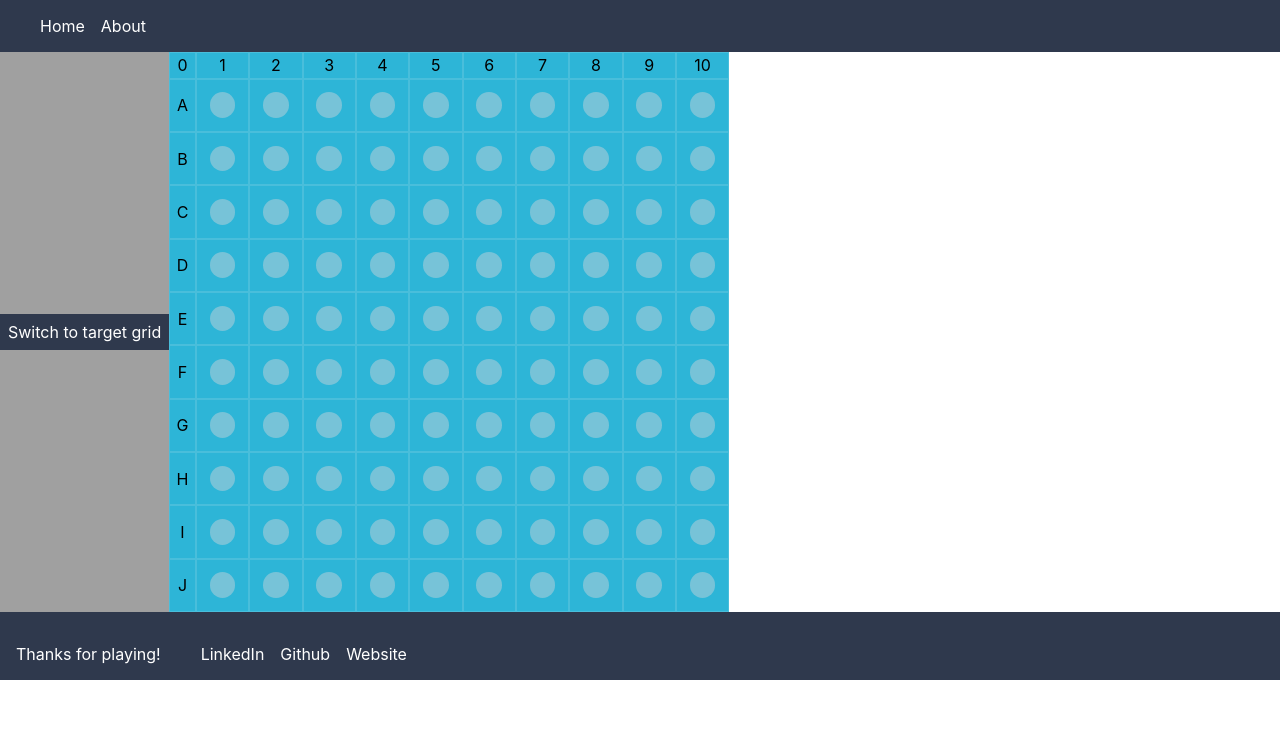
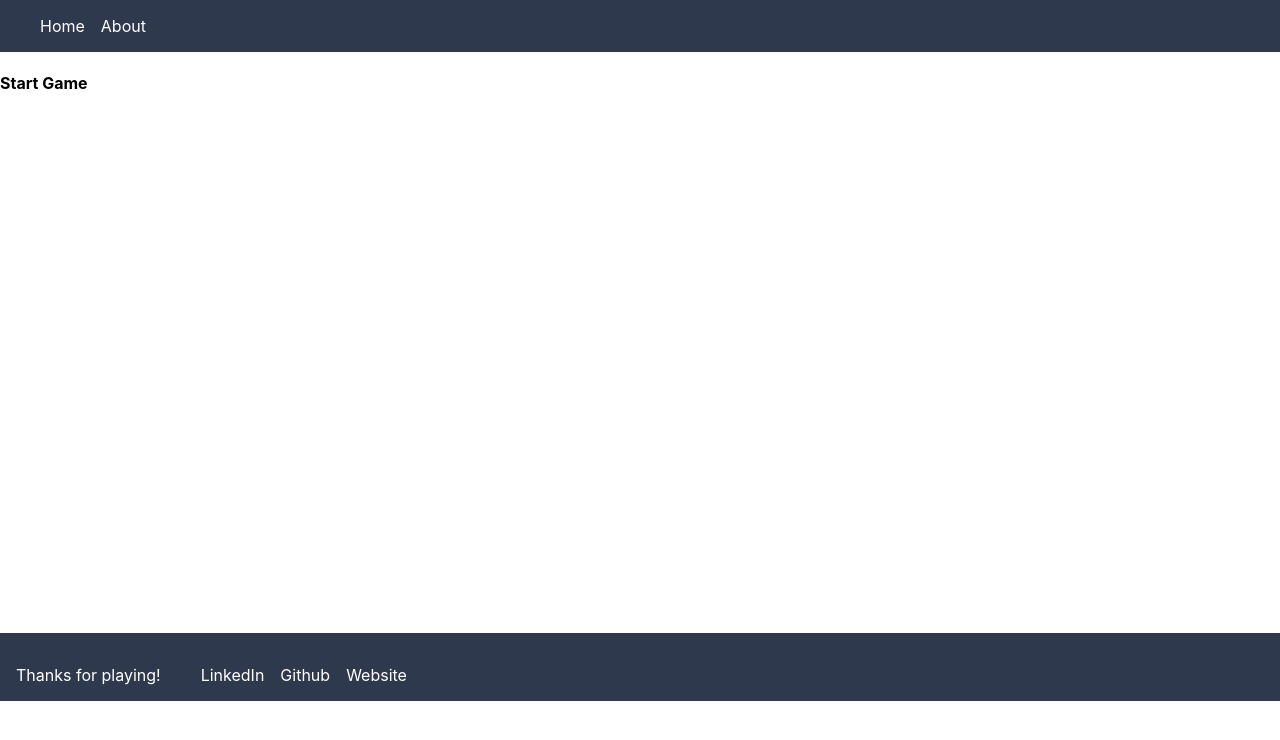
Before and after one commit to JesseBBuhler/battleship, a React (Create React App) app: page / in a window 1280 px wide. Shown: the top 740 px of the page. Built offline with nearby package versions, Linux system fonts and the light colour scheme.

Commit message:
make central game loop

```diff
--- a/src/components/grid/Cell.css
+++ b/src/components/grid/Cell.css
@@ -14,6 +14,14 @@
   background-color: var(--tertiary-grid-color);
 }
 
-.circle .hit {
+.circle.hit {
   background-color: red;
 }
+
+.circle.hello {
+  background-color: pink;
+}
+
+.circle.miss {
+  background-color: white;
+}
--- a/src/components/grid/Cell.jsx
+++ b/src/components/grid/Cell.jsx
@@ -10,7 +10,7 @@ const Cell = (props) => {
       }}
     >
       {cell.type !== "index" ? (
-        <div className={`circle ${cell.type}`}></div>
+        <div className={`circle ${cell.data}`}></div>
       ) : (
         cell.data
       )}
--- a/src/functions/setUpGrid.jsx
+++ b/src/functions/setUpGrid.jsx
@@ -4,7 +4,7 @@ const setUpGrid = () => {
   for (let i = 0; i < 10; i++) {
     const row = [];
     for (let j = 0; j < 10; j++) {
-      let cell = { type: "board", loc: { row: i, col: j }, data: "Cell!" };
+      let cell = { type: "board", loc: { row: i, col: j }, data: "hello" };
       row.push(cell);
     }
     gridArr.push(row);
--- a/src/pages/Game.css
+++ b/src/pages/Game.css
@@ -1,6 +1,12 @@
-.game {
+.dashboard {
   display: flex;
   flex-direction: row;
+}
+
+.getReady {
+  width: 70vh;
+  height: 70vh;
+  position: relative;
 }
 
 .controlPanel {
--- a/src/pages/Home.jsx
+++ b/src/pages/Home.jsx
@@ -1,59 +1,125 @@
 import Grid from "../components/grid/Grid.jsx";
 import { useState } from "react";
-import setUpGame from "../functions/setUpGame.jsx";
 import "./Game.css";
+import setUpGrid from "../functions/setUpGrid.jsx";
 
 const Home = () => {
-  const [game, setGame] = useState(setUpGame());
+  const [player1Grid, setplayer1Grid] = useState(setUpGrid());
+  const [player2Grid, setplayer2Grid] = useState(setUpGrid());
+  const [player, setPlayer] = useState(0);
+  const [view, setView] = useState("ocean");
+  const [playerReady, setPlayerReady] = useState(false);
+  const [shotFired, setShotFired] = useState(false);
+
+  const togglePlayer = () => {
+    player === 1 ? setPlayer(2) : setPlayer(1);
+  };
 
   const onCellClick = (cellLoc) => {
-    alert(`Row:${cellLoc.row}\nCol:${cellLoc.col}`);
+    if (shotFired) return 0;
+
+    let row = cellLoc.row;
+    let col = cellLoc.col;
+
+    let gridToHit = [];
+    if (player === 1) {
+      gridToHit = player2Grid.map((row) => {
+        return row.slice();
+      });
+    } else {
+      gridToHit = player1Grid.map((row) => {
+        return row.slice();
+      });
+    }
+
+    if (gridToHit[row][col].data === "ship") {
+      gridToHit[row][col].data = "hit";
+    } else {
+      gridToHit[row][col].data = "miss";
+    }
+
+    if (player === 1) {
+      setplayer2Grid(gridToHit);
+    } else {
+      setplayer1Grid(gridToHit);
+    }
+
+    setShotFired(true);
   };
 
   const swtichView = () => {
-    game.view === "ocean"
-      ? setGame((prevGame) => ({
-          ...prevGame,
-          view: "target",
-        }))
-      : setGame((prevGame) => ({
-          ...prevGame,
-          view: "ocean",
-        }));
+    view === "ocean" ? setView("target") : setView("ocean");
+  };
+
+  const makePlayerReady = () => {
+    setPlayerReady(true);
+    player ? togglePlayer() : setPlayer(1);
+    setShotFired(false);
+    setView("ocean");
+  };
+
+  const endTurn = () => {
+    setPlayerReady(false);
   };
 
   return (
-    <div className="game">
+    <>
+      <div className={`getReady ${playerReady ? "invisible" : ""}`}>
+        {player ? (
+          <div>
+            <h1>Player {player} has taken their turn.</h1>{" "}
+            <h4 className="nextTurnButton" onClick={() => makePlayerReady()}>
+              Start Player {(player % 2) + 1}'s Turn.
+            </h4>
+          </div>
+        ) : (
+          <h4 className="nextTurnButton" onClick={() => makePlayerReady()}>
+            Start Game
+          </h4>
+        )}
+      </div>
+
+      <div className={`dashboard ${playerReady ? "" : "invisible"}`}>
         <div className="controlPanel">
-        <div className="toggleGrid" onClick={() => swtichView()}>{`Switch to ${
-          game.view === "ocean" ? "target" : "ocean"
-        } grid`}</div>
+          <div className="playerDisplay">{`Player: ${player}`}</div>
+          <div
+            className="toggleGrid"
+            onClick={() => swtichView()}
+          >{`Switch to ${view === "ocean" ? "target" : "ocean"} grid`}</div>
+          <div
+            className={`endTurnButton ${shotFired ? "" : "invisible"}`}
+            onClick={() => endTurn()}
+          >
+            End Turn
           </div>
-      <div className="gridContainer">
+        </div>
+
+        <div className={`gridContainer`}>
           <div
             className={`oceanGridContainer ${
-            game.view === "ocean" ? "" : "invisible"
+              view === "ocean" ? "" : "invisible"
             }`}
           >
-          {game.player === 1 ? (
-            <Grid gridArr={game.player1Grid} onCellClick={onCellClick}></Grid>
+            {player === 1 ? (
+              <Grid gridArr={player1Grid} onCellClick={() => {}}></Grid>
             ) : (
-            <Grid gridArr={game.player2Grid} onCellClick={onCellClick}></Grid>
+              <Grid gridArr={player2Grid} onCellClick={() => {}}></Grid>
             )}
           </div>
           <div
             className={`targetGridContainer ${
-            game.view === "target" ? "" : "invisible"
+              view === "target" ? "" : "invisible"
             }`}
           >
-          {game.player === 1 ? (
-            <Grid gridArr={game.player2Grid} onCellClick={onCellClick}></Grid>
+            {player === 1 ? (
+              <Grid gridArr={player2Grid} onCellClick={onCellClick}></Grid>
             ) : (
-            <Grid gridArr={game.player1Grid} onCellClick={onCellClick}></Grid>
+              <Grid gridArr={player1Grid} onCellClick={onCellClick}></Grid>
             )}
           </div>
         </div>
       </div>
+    </>
   );
 };
 
```
Lines whose indentation alone changed are shown as unchanged.
